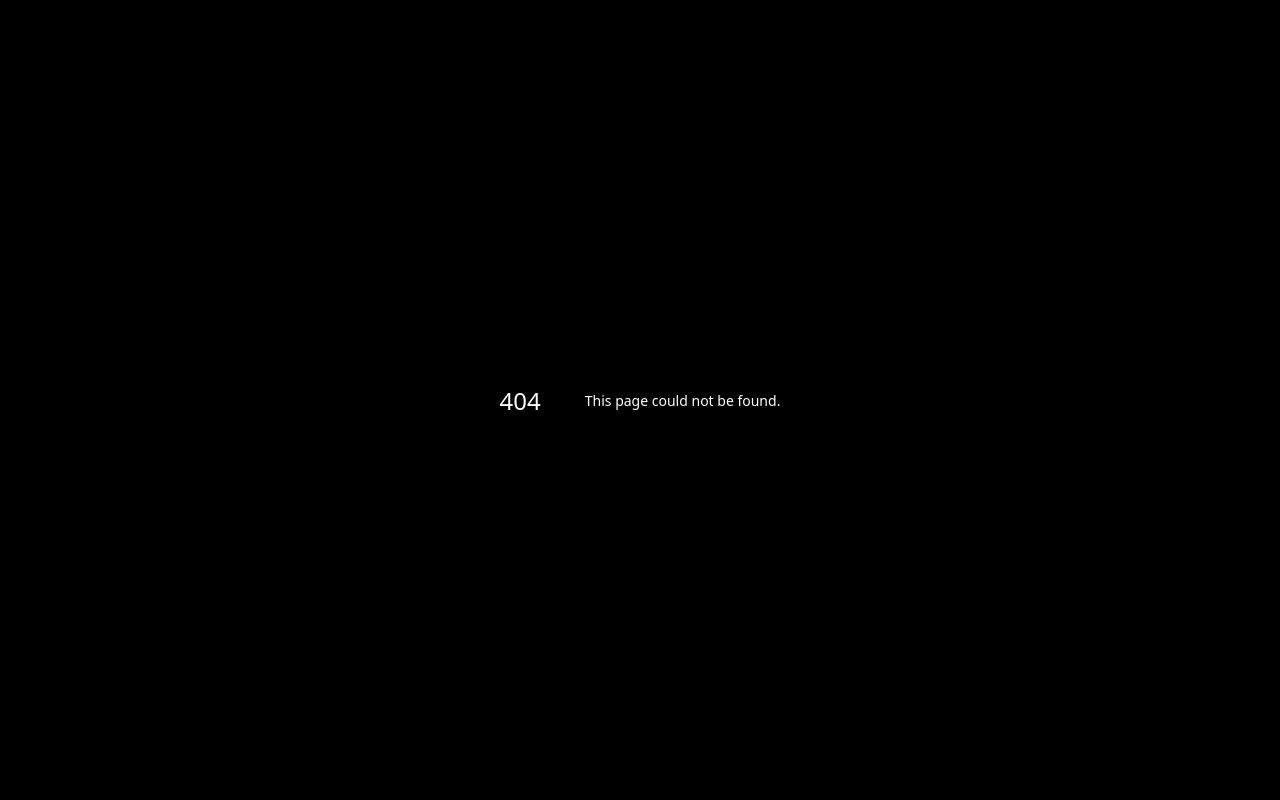
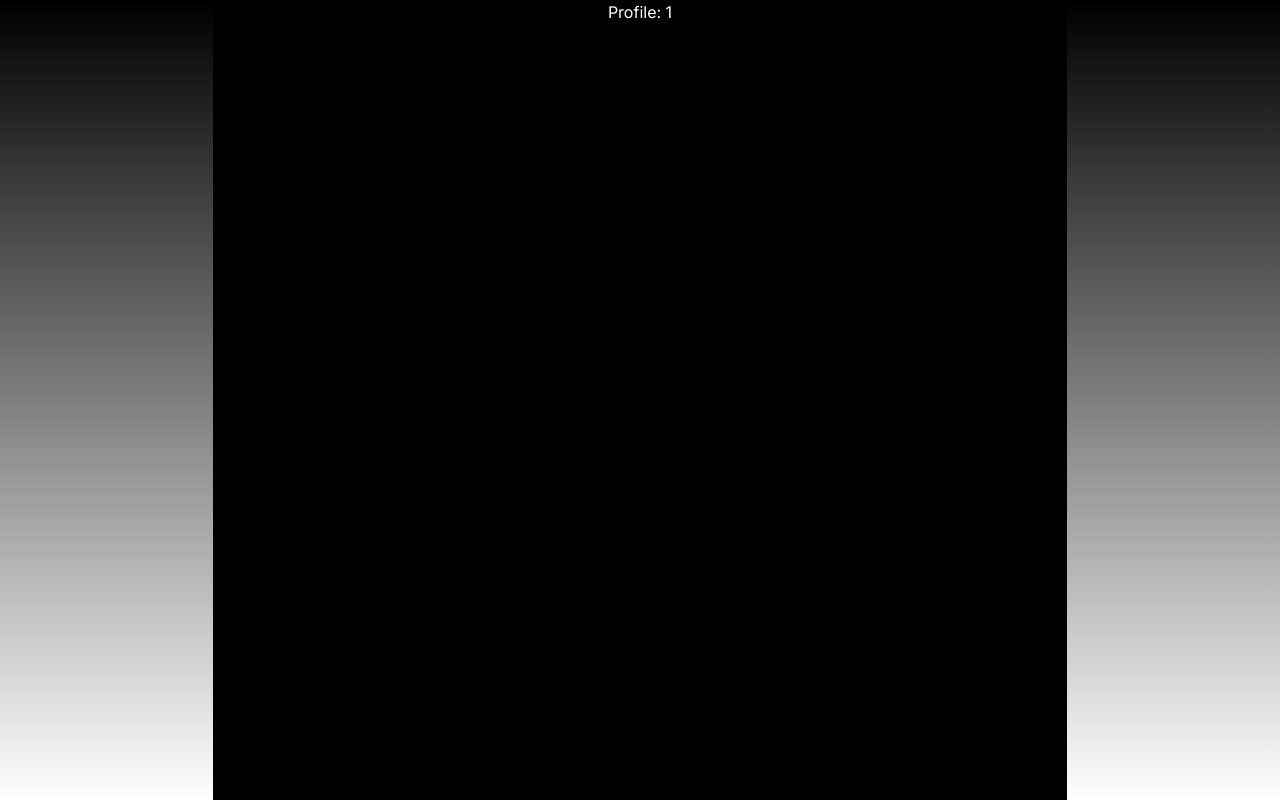
Before and after one commit to sadi-1010011/evento, a Next.js app: page /profile/1 in a window 1280 px wide. Before the commit this address had no page. Built offline with nearby package versions, Linux system fonts and the light colour scheme.

Commit message:
profile page testing

```diff
--- /dev/null
+++ b/app/profile/[id]/page.tsx
@@ -0,0 +1,14 @@
+import { useParams } from "next/navigation"
+
+export default function Profile() {
+
+    console.log('profile page..');
+    const params = useParams();
+    const id = params.id
+
+    return (
+        <main className="flex min-h-screen flex-col bg-black text-white">
+            <h1 className="text-center">Profile: {id} </h1>
+        </main>
+    )
+}
--- a/components/bottomnavbar/BottomNavBar.tsx
+++ b/components/bottomnavbar/BottomNavBar.tsx
@@ -31,8 +31,7 @@ export default function BottomNavBar({ active = 'Explore'}) {
             alert('favorites under construction')
             // router.push('/favorites');
         if (item === 'Profile')
-            alert('profile under construction')
-            // router.push('/profile');
+            router.push('/profile/1');
     }
 
     return (
```
